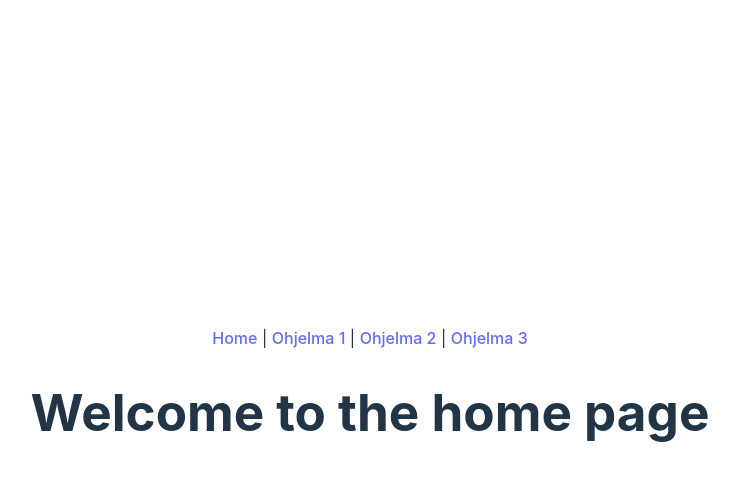
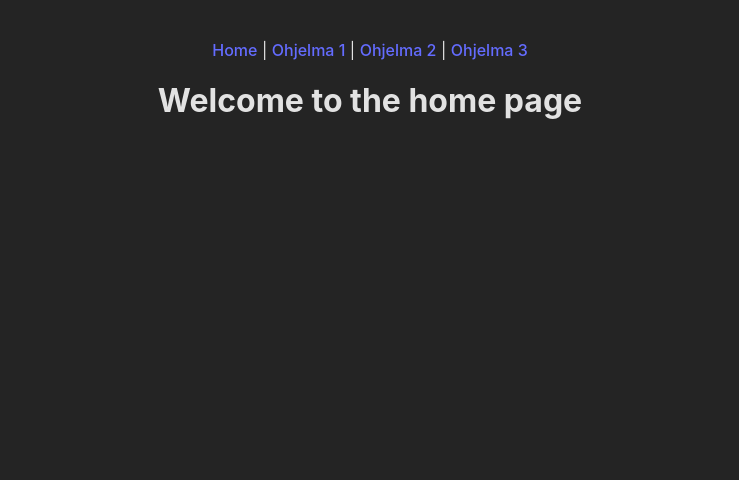
Before and after one commit to aetherian0/Klemmari, a React (Vite) app: page / in a window 1280 px wide. Shown: the top 480 px of the page, without its empty margins (270-1009 px from the left). Built offline with nearby package versions, Linux system fonts and the light colour scheme.

Commit message:
Update index.css

```diff
--- a/src/index.css
+++ b/src/index.css
@@ -1,16 +1,9 @@
-:root {
-    font-family: Inter, system-ui, Avenir, Helvetica, Arial, sans-serif;
-    line-height: 1.5;
-    font-weight: 400;
-
-    color-scheme: light dark;
+body {
+    font-family: Inter;
     color: rgba(255, 255, 255, 0.87);
     background-color: #242424;
-
-    font-synthesis: none;
-    text-rendering: optimizeLegibility;
-    -webkit-font-smoothing: antialiased;
-    -moz-osx-font-smoothing: grayscale;
+    display: flex;
+    justify-content: center;
 }
 
 a {
@@ -21,48 +14,3 @@
 a:hover {
     color: #535bf2;
 }
-
-body {
-    margin: 0;
-    display: flex;
-    place-items: center;
-    min-width: 320px;
-    min-height: 100vh;
-}
-
-h1 {
-    font-size: 3.2em;
-    line-height: 1.1;
-}
-
-button {
-    border-radius: 8px;
-    border: 1px solid transparent;
-    padding: 0.6em 1.2em;
-    font-size: 1em;
-    font-weight: 500;
-    font-family: inherit;
-    background-color: #1a1a1a;
-    cursor: pointer;
-    transition: border-color 0.25s;
-}
-button:hover {
-    border-color: #646cff;
-}
-button:focus,
-button:focus-visible {
-    outline: 4px auto -webkit-focus-ring-color;
-}
-
-@media (prefers-color-scheme: light) {
-    :root {
-        color: #213547;
-        background-color: #ffffff;
-    }
-    a:hover {
-        color: #747bff;
-    }
-    button {
-        background-color: #f9f9f9;
-    }
-}
```
